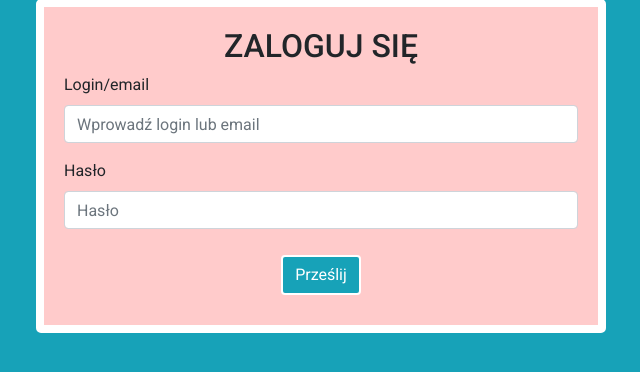
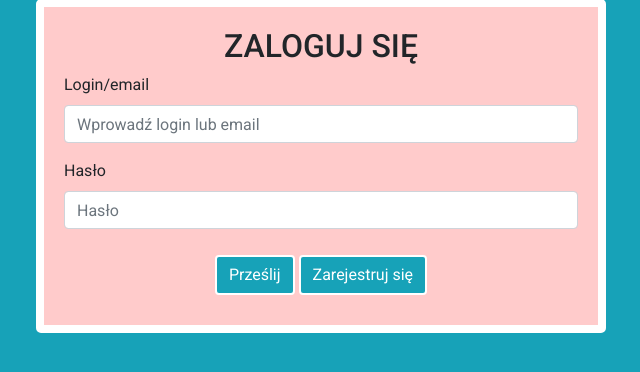
Before and after one commit to tgbdc7/zeton, a Flask app: page /login in a window 1280 px wide. Shown: the part 121-493 px from the top of the page, without its empty margins (319-959 px from the left). Run offline with Flask 2, Linux system fonts and the light colour scheme; some libraries are stand-ins or nearby versions.

Commit message:
Add register and add person buttons to templates

```diff
--- a/zeton/templates/index_caregiver.html
+++ b/zeton/templates/index_caregiver.html
@@ -25,6 +25,7 @@
     <form action="/logout">
         <div class="form-group button">
             <button class="btn btn-info">Wyloguj</button>
+            <a href="{{ url_for('auth.add_person') }}" class="btn btn-info" role="button">Dodaj Osobę</a>
         </div>
     </form>
 
--- a/zeton/templates/login.html
+++ b/zeton/templates/login.html
@@ -15,6 +15,7 @@
         </div>
         <div class="form-group button">
             <button type="submit" class="btn btn-info">Prześlij</button>
+            <a href="{{ url_for('auth.register') }}" class="btn btn-info" role="button">Zarejestruj się</a>
         </div>
         {% if error %}
         <h3 style="text-align: center; color: red;">Błędny login lub hasło</h3>
```
